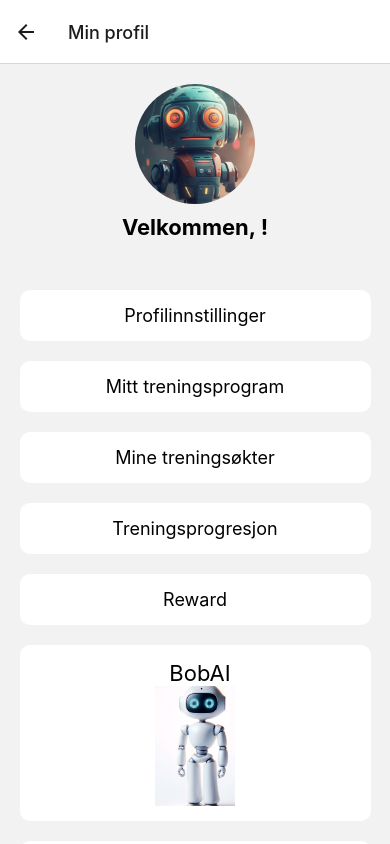
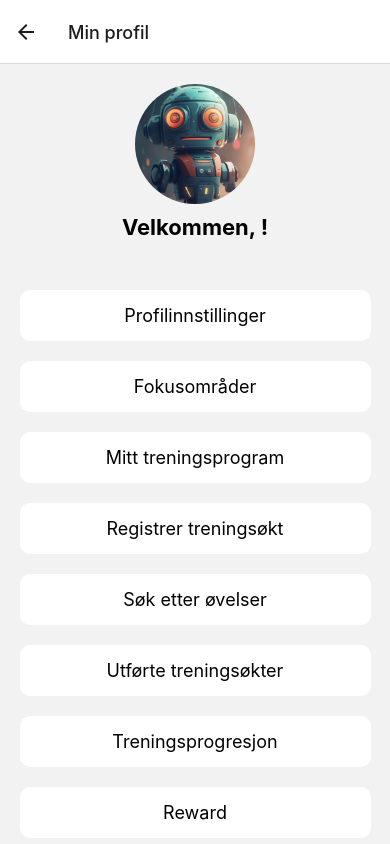
Before and after one commit to TommyS-NO/PhysioFlow-Prototype, a React Native app in the folder frontend/: screen /ProfileScreen in a window 390 px wide. Shown: the top 844 px of the page. Built offline with nearby package versions, Linux system fonts and the light colour scheme.

Commit message:
Added content from TBA

```diff
--- a/frontend/Screens/ProfileScreen.tsx
+++ b/frontend/Screens/ProfileScreen.tsx
@@ -69,13 +69,34 @@ const ProfileScreen: React.FC = () => {
 
 		  <TouchableOpacity
             style={styles.menuItem}
+            onPress={() => navigation.navigate("FocusScreen")}
+          >
+            <Text style={styles.menuText}>Fokusområder</Text>
+          </TouchableOpacity>
+
+          <TouchableOpacity
+            style={styles.menuItem}
             onPress={() => navigation.navigate("ExerciseSession")}
           >
             <Text style={styles.menuText}>Mitt treningsprogram</Text>
           </TouchableOpacity>
 
+		  <TouchableOpacity
+            style={styles.menuItem}
+            onPress={() => navigation.navigate("RegisterWorkout")}
+          >
+            <Text style={styles.menuText}>Registrer treningsøkt</Text>
+          </TouchableOpacity>
+
+		  <TouchableOpacity
+            style={styles.menuItem}
+            onPress={() => navigation.navigate("SearchScreen")}
+          >
+            <Text style={styles.menuText}>Søk etter øvelser</Text>
+          </TouchableOpacity>
+
           <TouchableOpacity style={styles.menuItem}>
-						<Text style={styles.menuText}>Mine treningsøkter</Text>
+            <Text style={styles.menuText}>Utførte treningsøkter</Text>
           </TouchableOpacity>
 
           <TouchableOpacity style={styles.menuItem}>
--- a/frontend/Screens/TBA.tsx
+++ b/frontend/Screens/TBA.tsx
@@ -17,7 +17,7 @@ const TBA: React.FC = () => {
         title="Gå til mitt treningsprogram"
         onPress={() => navigation.navigate("ExerciseSession")}
       /> */}
-      <CustomButton
+      {/* <CustomButton
         title="Fokusområde"
         onPress={() => navigation.navigate("FocusScreen")}
       />
@@ -29,11 +29,11 @@ const TBA: React.FC = () => {
       <CustomButton
         title="Profilside"
         onPress={() => navigation.navigate("ProfileScreen")}
-      />
-            <CustomButton
+      /> */}
+            {/* <CustomButton
         title="Registrer økt"
         onPress={() => navigation.navigate("RegisterWorkout")}
-      />
+      /> */}
     </View>
   );
 };
```
Lines whose indentation alone changed are shown as unchanged.
